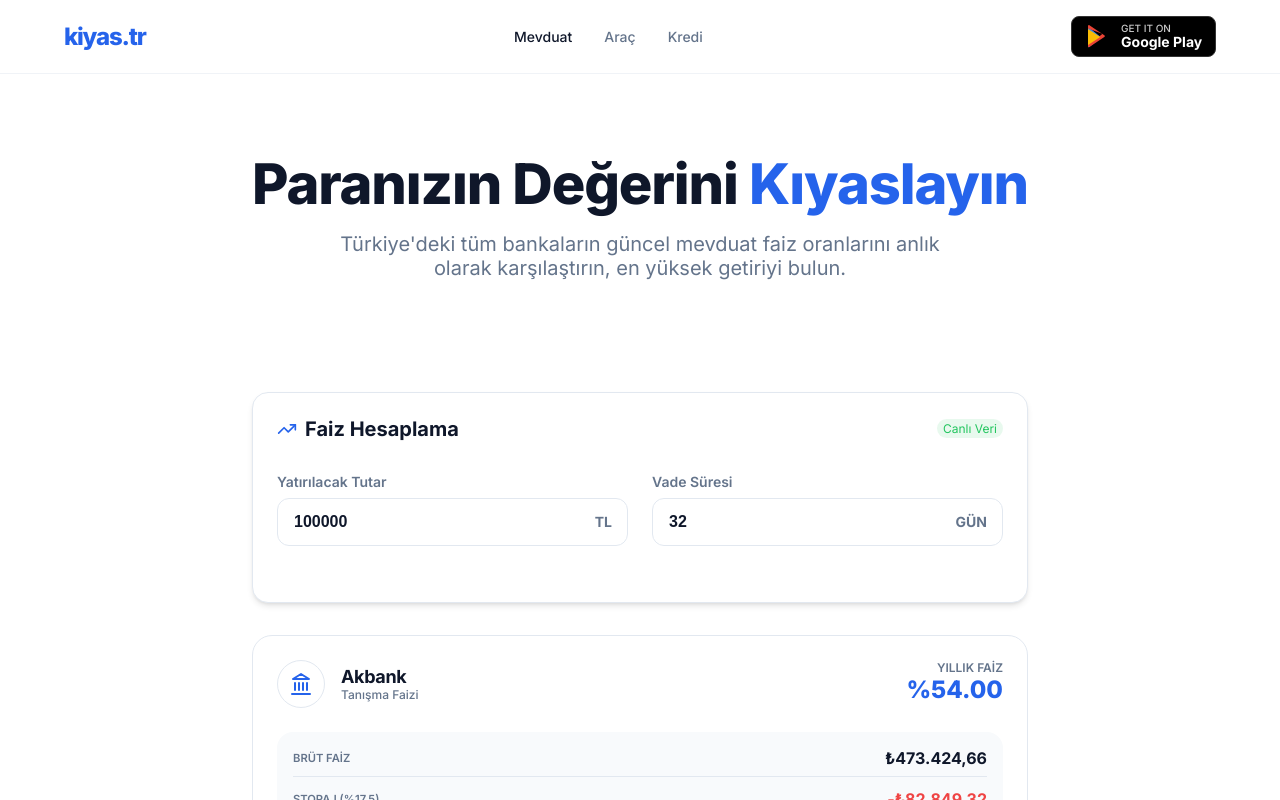
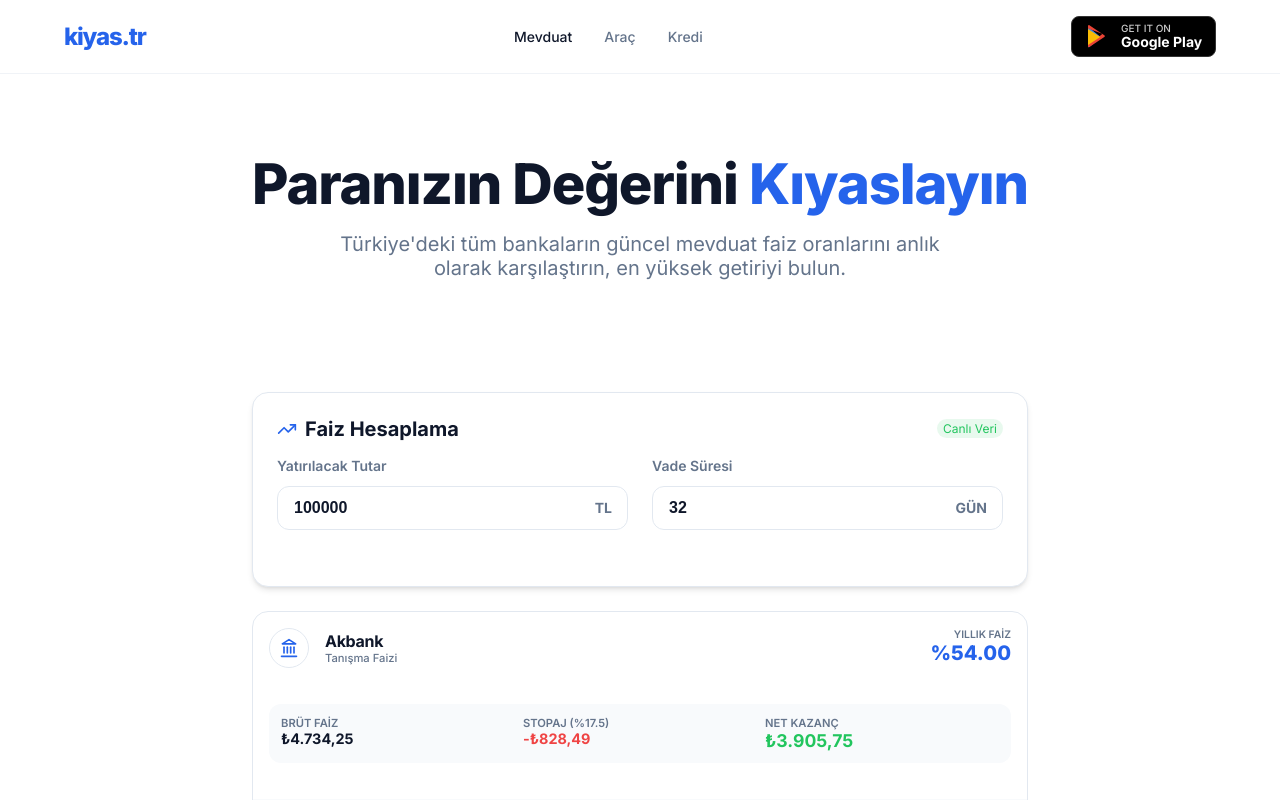
Before and after one commit to ahmet-cesur/faizbul-scraper, a Next.js app in the folder web/: page /mevduat in a window 1280 px wide. Shown: the top 800 px of the page. Built offline with nearby package versions, Linux system fonts and the light colour scheme.

Commit message:
Fix UI sizing and improve number parsing for reliability

```diff
--- a/web/components/MevduatList.js
+++ b/web/components/MevduatList.js
@@ -35,10 +35,14 @@ export default function MevduatList({ initialData }) {
     const parseTurkishNumber = (val) => {
         if (typeof val === 'number') return val;
         if (!val) return 0;
-        // Remove thousands separator (dots) and replace decimal separator (comma) with dot
-        // Example: "1.250,50" -> "1250.50"
-        let clean = val.toString().replace(/\./g, '').replace(',', '.');
-        return parseFloat(clean) || 0;
+        const str = val.toString();
+        // Only apply Turkish conversion if a decimal comma is present
+        // This avoids incorrectly stripping dots from standard decimal numbers (e.g., "39.5" -> "395")
+        if (str.includes(',')) {
+            let clean = str.replace(/\./g, '').replace(',', '.');
+            return parseFloat(clean) || 0;
+        }
+        return parseFloat(str) || 0;
     };
 
     const filteredAndSortedData = useMemo(() => {
@@ -82,8 +86,8 @@ export default function MevduatList({ initialData }) {
 
     return (
         <>
-            <section className="card" style={{ marginBottom: '2rem' }}>
-                <div style={{ display: 'flex', justifyContent: 'space-between', alignItems: 'center', marginBottom: '2rem' }}>
+            <section className="card" style={{ marginBottom: '1.5rem', padding: '1.5rem' }}>
+                <div style={{ display: 'flex', justifyContent: 'space-between', alignItems: 'center', marginBottom: '1rem' }}>
                     <h2 style={{ fontSize: '1.25rem', display: 'flex', alignItems: 'center', gap: '0.5rem' }}>
                         <TrendingUp size={20} color="var(--primary)" />
                         Faiz Hesaplama
@@ -93,11 +97,12 @@ export default function MevduatList({ initialData }) {
 
                 <div className="calculator-grid">
                     <div className="input-group">
-                        <label className="input-label">Yatırılacak Tutar</label>
+                        <label className="input-label" style={{ marginBottom: '0.25rem' }}>Yatırılacak Tutar</label>
                         <div className="input-wrapper">
                             <input
                                 type="number"
                                 className="input-field"
+                                style={{ padding: '0.75rem 1rem' }}
                                 value={amount}
                                 onChange={(e) => setAmount(Number(e.target.value))}
                             />
@@ -105,11 +110,12 @@ export default function MevduatList({ initialData }) {
                         </div>
                     </div>
                     <div className="input-group">
-                        <label className="input-label">Vade Süresi</label>
+                        <label className="input-label" style={{ marginBottom: '0.25rem' }}>Vade Süresi</label>
                         <div className="input-wrapper">
                             <input
                                 type="number"
                                 className="input-field"
+                                style={{ padding: '0.75rem 1rem' }}
                                 value={days}
                                 onChange={(e) => setDays(Number(e.target.value))}
                             />
@@ -122,39 +128,39 @@ export default function MevduatList({ initialData }) {
             <div className="results-list">
                 {filteredAndSortedData.length > 0 ? (
                     filteredAndSortedData.map((item, index) => (
-                        <div className="result-card fade-in" key={index}>
-                            <div className="card-header">
+                        <div className="result-card fade-in" key={index} style={{ padding: '1rem', borderRadius: '1rem' }}>
+                            <div className="card-header" style={{ marginBottom: '0.75rem' }}>
                                 <a href={item.url} target="_blank" rel="noopener noreferrer" className="bank-info" style={{ cursor: 'pointer' }}>
-                                    <div className="bank-logo-circle">
-                                        <Landmark size={24} color="var(--primary)" />
+                                    <div className="bank-logo-circle" style={{ width: '40px', height: '40px' }}>
+                                        <Landmark size={20} color="var(--primary)" />
                                     </div>
                                     <div>
-                                        <div className="bank-name">{item.bank}</div>
-                                        <div className="campaign-tag">{item.desc}</div>
+                                        <div className="bank-name" style={{ fontSize: '1rem' }}>{item.bank}</div>
+                                        <div className="campaign-tag" style={{ fontSize: '0.7rem' }}>{item.desc}</div>
                                     </div>
                                 </a>
                                 <div className="rate-area">
-                                    <span className="rate-label">Yıllık Faiz</span>
-                                    <div className="rate-value">%{item.rate}</div>
+                                    <span className="rate-label" style={{ fontSize: '0.65rem' }}>Yıllık Faiz</span>
+                                    <div className="rate-value" style={{ fontSize: '1.25rem' }}>%{item.rate}</div>
                                 </div>
                             </div>
 
-                            <div className="card-body" style={{ gridTemplateColumns: '1fr', gap: '0.75rem' }}>
-                                <div className="stat-item" style={{ flexDirection: 'row', justifyContent: 'space-between', alignItems: 'center', borderBottom: '1px solid var(--border)', paddingBottom: '0.5rem' }}>
+                            <div className="card-body" style={{ gridTemplateColumns: 'repeat(3, 1fr)', gap: '0.5rem', padding: '0.75rem', borderRadius: '0.75rem' }}>
+                                <div className="stat-item" style={{ flexDirection: 'column', alignItems: 'flex-start', border: 'none', padding: 0 }}>
                                     <span className="stat-label">Brüt Faiz</span>
-                                    <span className="stat-value">{formatCurrency(item.results.gross)}</span>
+                                    <span className="stat-value" style={{ fontSize: '0.9rem' }}>{formatCurrency(item.results.gross)}</span>
                                 </div>
-                                <div className="stat-item" style={{ flexDirection: 'row', justifyContent: 'space-between', alignItems: 'center', borderBottom: '1px solid var(--border)', paddingBottom: '0.5rem' }}>
+                                <div className="stat-item" style={{ flexDirection: 'column', alignItems: 'flex-start', border: 'none', padding: 0 }}>
                                     <span className="stat-label">Stopaj (%{item.results.stopajPercent})</span>
-                                    <span className="stat-value" style={{ color: '#ef4444' }}>-{formatCurrency(item.results.stopaj)}</span>
+                                    <span className="stat-value" style={{ color: '#ef4444', fontSize: '0.9rem' }}>-{formatCurrency(item.results.stopaj)}</span>
                                 </div>
-                                <div className="stat-item" style={{ flexDirection: 'row', justifyContent: 'space-between', alignItems: 'center' }}>
+                                <div className="stat-item" style={{ flexDirection: 'column', alignItems: 'flex-start', border: 'none', padding: 0 }}>
                                     <span className="stat-label">Net Kazanç</span>
-                                    <span className="stat-value" style={{ color: '#22c55e', fontSize: '1.25rem' }}>{formatCurrency(item.results.net)}</span>
+                                    <span className="stat-value" style={{ color: '#22c55e', fontSize: '1.1rem' }}>{formatCurrency(item.results.net)}</span>
                                 </div>
                             </div>
 
-                            <div className="card-footer" style={{ background: 'var(--accent)', margin: '-1.5rem', marginTop: '0', padding: '1rem 1.5rem', borderRadius: '0 0 1.25rem 1.25rem' }}>
+                            <div className="card-footer" style={{ background: 'var(--accent)', margin: '-1rem', marginTop: '0.75rem', padding: '0.75rem 1rem', borderRadius: '0 0 1rem 1rem' }}>
                                 <div style={{ display: 'flex', justifyContent: 'space-between', alignItems: 'center', width: '100%' }}>
                                     <div style={{ textAlign: 'left' }}>
                                         <span className="stat-label">Vade Sonu Toplam</span>
```
